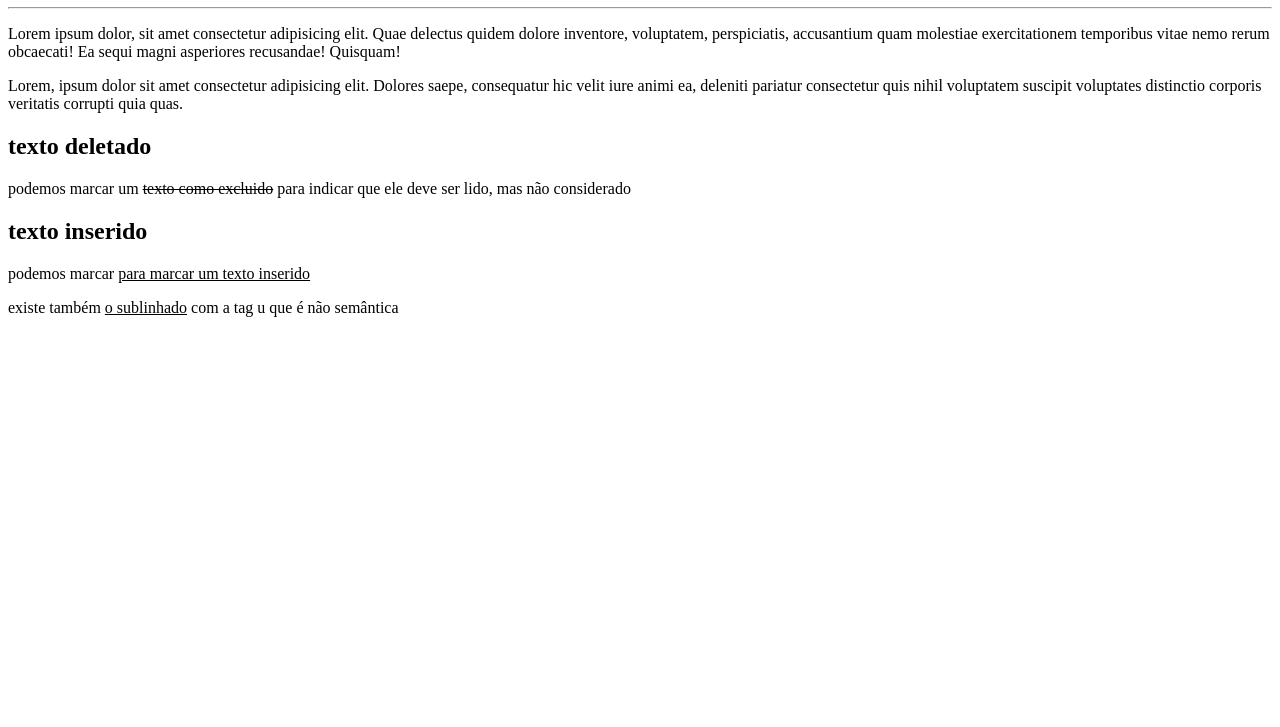
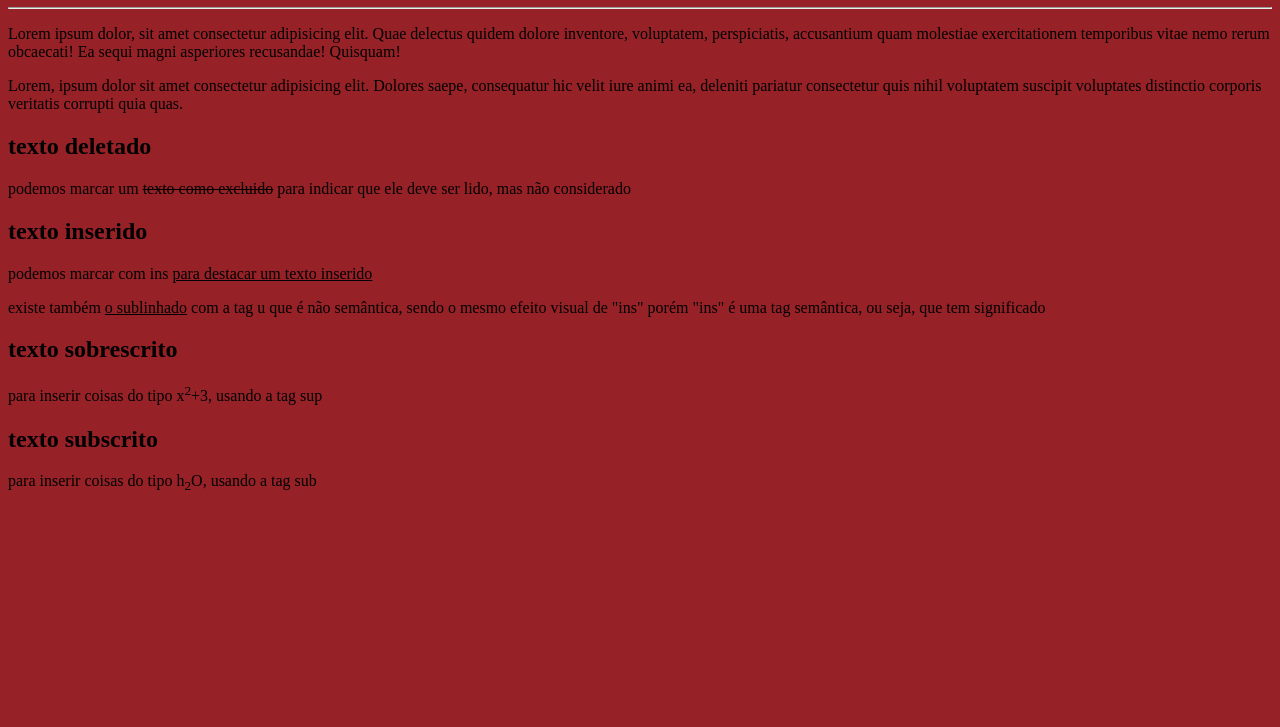
Before and after one commit to BressianiDavi/exerc-cios, a plain HTML site: page site-exemplo/index.html in a window 1280 px wide. Shown: the part 73-800 px from the top of the page. Drawn offline with Linux system fonts and the light colour scheme.

Commit message:
Adicionei sobrescrito e subscrito

```diff
--- a/site-exemplo/index.html
+++ b/site-exemplo/index.html
@@ -4,6 +4,11 @@
     <meta charset="UTF-8">
     <meta name="viewport" content="width=device-width, initial-scale=1.0">
     <title>Primeiro Site em repositório </title>
+<style>
+    body {
+        background-color:rgb(150, 33, 39)
+        }
+</style>
 </head>
 <body>
     <h1>Olá, Mundo!</h1>
@@ -13,8 +18,12 @@
     <h2>texto deletado</h2>
     <p>podemos marcar um <del>texto como excluido</del> para indicar que ele deve ser lido, mas não considerado</p>
     <h2>texto inserido</h2>
-    <p>podemos marcar <ins>para marcar um texto inserido</ins></p>
-    <p>existe também <u>o sublinhado</u> com a tag u que é não semântica </p>
+    <p>podemos marcar com ins <ins>para destacar um texto inserido</ins></p>
+    <p>existe também <u>o sublinhado</u> com a tag u que é não semântica, sendo o mesmo efeito visual de "ins" porém "ins" é uma tag semântica, ou seja, que tem significado</p>
+    <h2>texto sobrescrito</h2>
+    <p>para inserir coisas do tipo x<sup>2</sup>+3, usando a tag sup</p>
+    <h2>texto subscrito</h2>
+    <p>para inserir coisas do tipo h<sub>2</sub>O, usando a tag sub</p>
 
 </body>
 </html>
```
